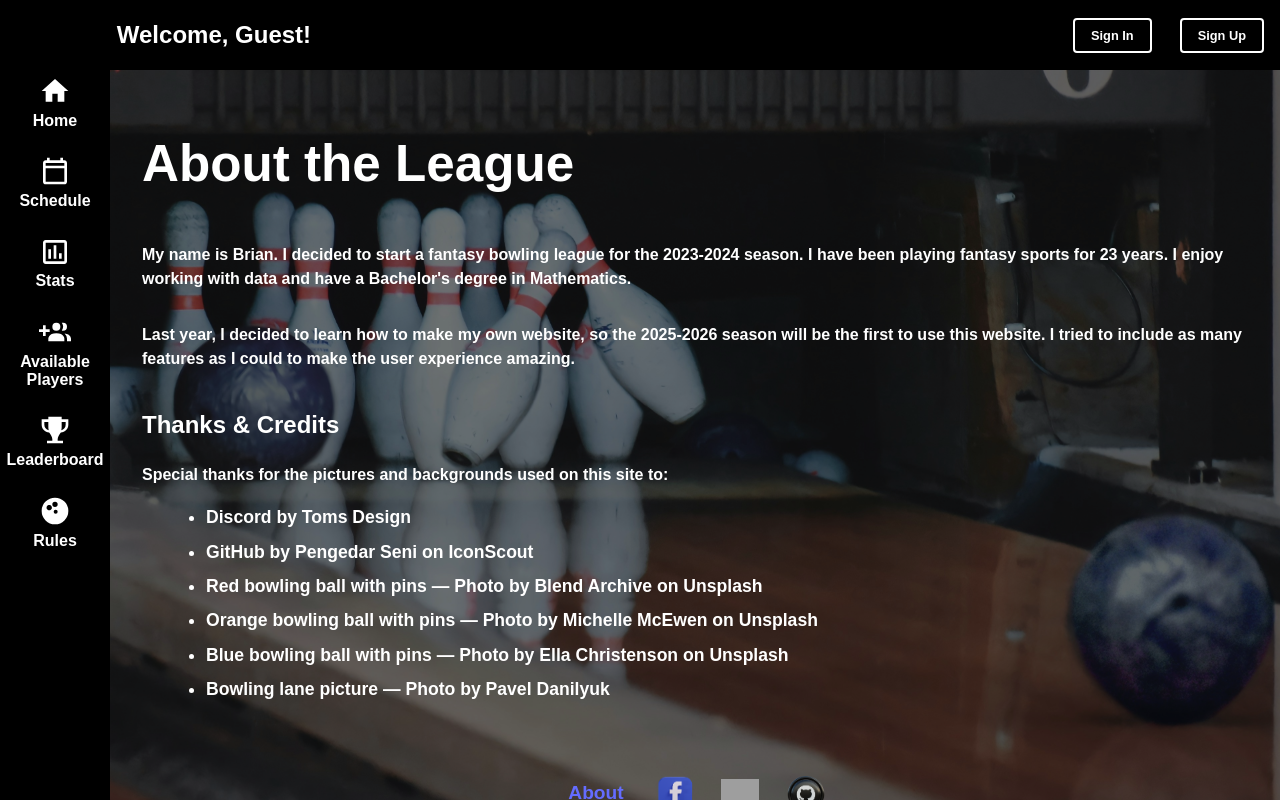
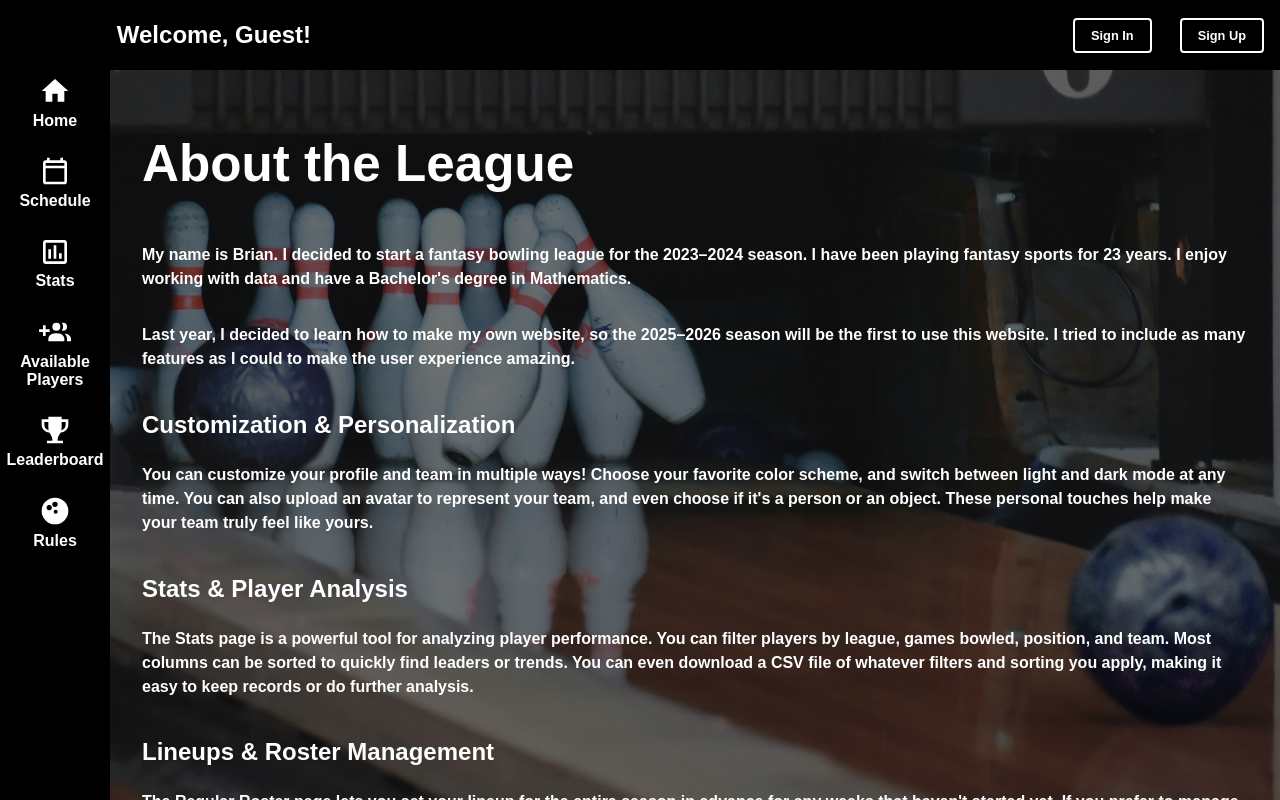
Before and after one commit to bwolfe53144/fantasy_bowling_frontend, a React (Vite) app: page /about in a window 1280 px wide. Built offline with nearby package versions, Linux system fonts and the light colour scheme; no server answers; grey boxes are pictures that could not be loaded.

Commit message:
Added some more paragraphs to explain the website better

```diff
--- a/src/pages/About.jsx
+++ b/src/pages/About.jsx
@@ -37,16 +37,63 @@ const About = () => {
       <main className="mainPage about">
         <h1>About the League</h1>
         <p>
-          My name is Brian. I decided to start a fantasy bowling league for the 2023-2024 season. I have been
+          My name is Brian. I decided to start a fantasy bowling league for the 2023–2024 season. I have been
           playing fantasy sports for 23 years. I enjoy working with data and have a Bachelor's degree in Mathematics.
         </p>
         <p>
-          Last year, I decided to learn how to make my own website, so the 2025-2026 season will be the first to
+          Last year, I decided to learn how to make my own website, so the 2025–2026 season will be the first to
           use this website. I tried to include as many features as I could to make the user experience amazing.
         </p>
 
+        <section>
+          <h2>Customization & Personalization</h2>
+          <p>
+            You can customize your profile and team in multiple ways! Choose your favorite color scheme, and
+            switch between light and dark mode at any time. You can also upload an avatar to represent your team,
+            and even choose if it's a person or an object. These personal touches help make your team truly feel
+            like yours.
+          </p>
+        </section>
+
+        <section>
+          <h2>Stats & Player Analysis</h2>
+          <p>
+            The <strong>Stats</strong> page is a powerful tool for analyzing player performance. You can filter players by league,
+            games bowled, position, and team. Most columns can be sorted to quickly find leaders or trends. You
+            can even download a CSV file of whatever filters and sorting you apply, making it easy to keep records
+            or do further analysis.
+          </p>
+        </section>
+
+        <section>
+          <h2>Lineups & Roster Management</h2>
+          <p>
+            The <strong>Regular Roster</strong> page lets you set your lineup for the entire season in advance for any weeks that haven't
+            started yet. If you prefer to manage week-to-week, the <strong>Roster</strong> page allows you to update your lineup
+            each week individually. This flexibility gives you full control over how you manage your team strategy.
+          </p>
+        </section>
+
+        <section>
+          <h2>Leaderboard</h2>
+          <p>
+            On the <strong>Leaderboard</strong> page, you can view season high scores and top performances. You can filter by a range
+            of weeks and by league to see who's leading at any point in the season. It’s a great way to track big
+            games and standout players.
+          </p>
+        </section>
+
+        <section>
+          <h2>Forum & Community</h2>
+          <p>
+            The <strong>Forum</strong> page lets you post messages to the league and engage with other managers. You can also star
+            your favorite messages, which will then show on your profile page. It’s a fun way to share updates,
+            trash talk, or celebrate big wins with the community.
+          </p>
+        </section>
+
         <section className="thanks-section">
-          <h2>Thanks &amp; Credits</h2>
+          <h2>Thanks & Credits</h2>
           <p>Special thanks for the pictures and backgrounds used on this site to:</p>
           <ul>
             <li><strong>Discord</strong> by Toms Design</li>
```
